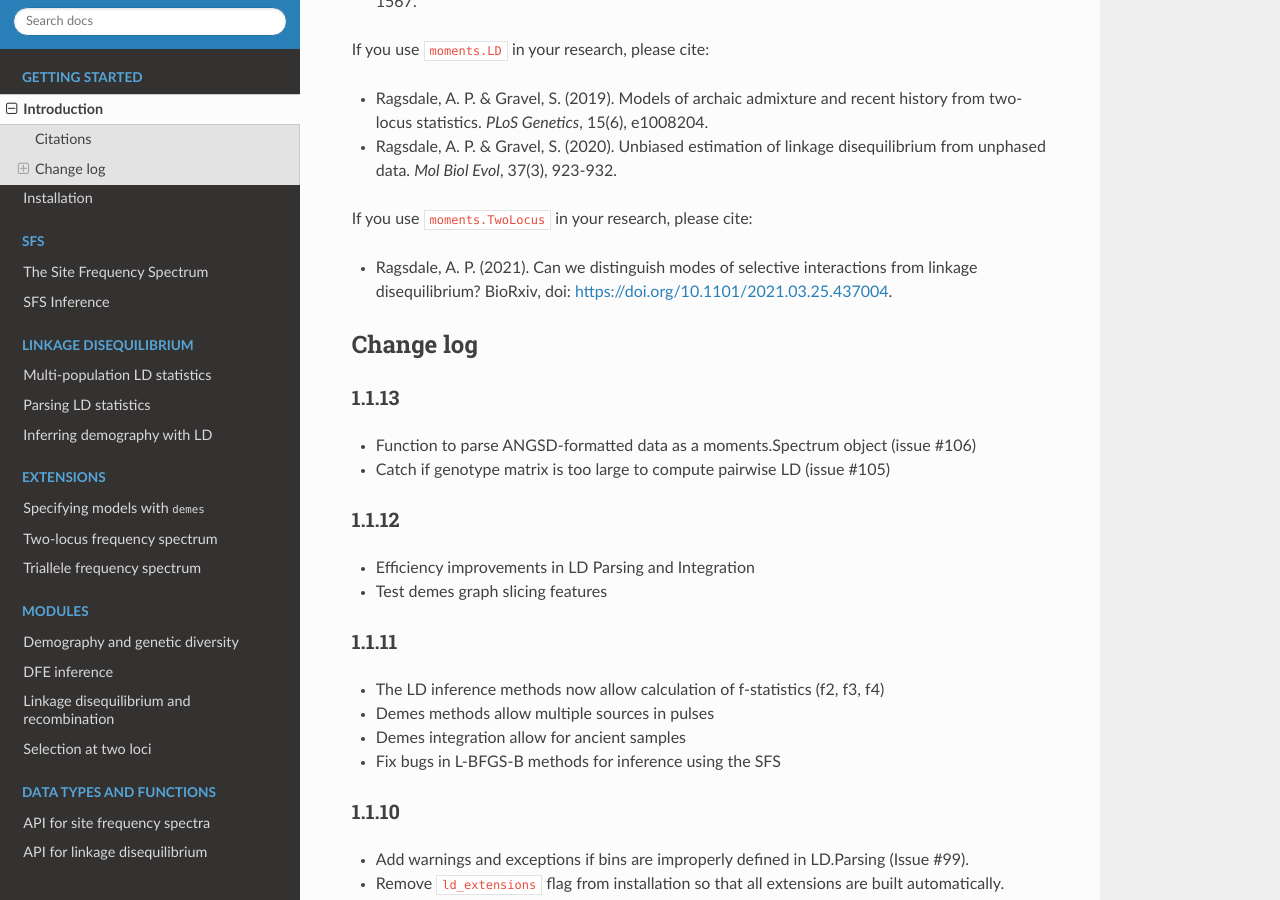
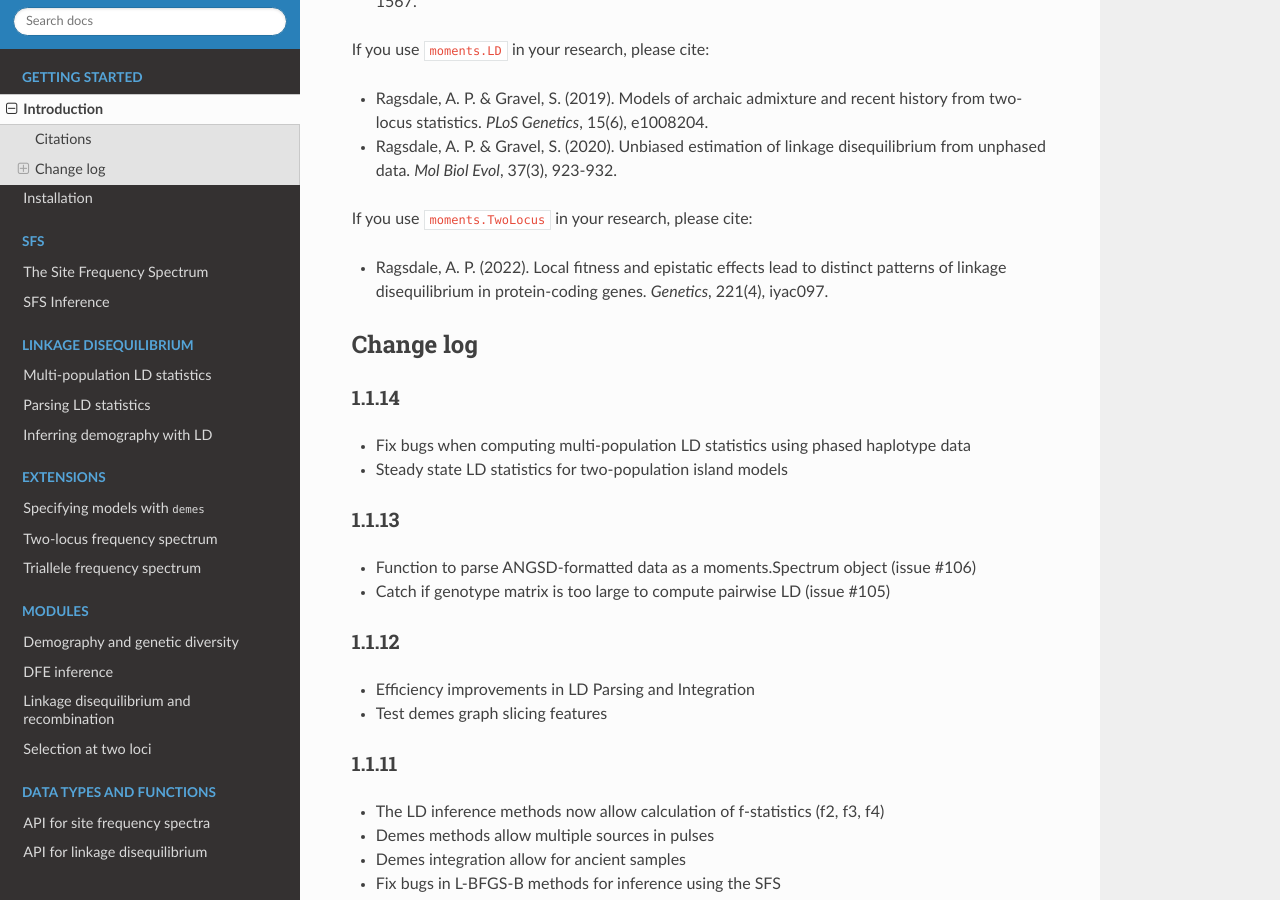
Before and after one commit to MomentsLD/moments, a Sphinx documentation site: the page built from docs/introduction.rst, in a window 1280 px wide and 900 px high, scrolled down 910 px. Built offline with Sphinx 7.4.7 and the Read the Docs theme 2.0.0, drawn with Linux system fonts in a browser that asks for light colours.

```diff
--- a/docs/introduction.rst
+++ b/docs/introduction.rst
@@ -37,29 +37,36 @@ Citations
 
 If you use ``moments`` in your research, please cite:
 
-- Jouganous, J., Long, W., Ragsdale, A. P., & Gravel, S. (2017). Inferring the joint
-  demographic history of multiple populations: beyond the diffusion approximation.
-  *Genetics*, 206(3), 1549-1567.
+- Jouganous, J., Long, W., Ragsdale, A. P., & Gravel, S. (2017). Inferring the
+  joint demographic history of multiple populations: beyond the diffusion
+  approximation. *Genetics*, 206(3), 1549-1567.
 
 If you use ``moments.LD`` in your research, please cite:
 
-- Ragsdale, A. P. & Gravel, S. (2019). Models of archaic admixture and recent history
-  from two-locus statistics. *PLoS Genetics*, 15(6), e1008204.
+- Ragsdale, A. P. & Gravel, S. (2019). Models of archaic admixture and recent
+  history from two-locus statistics. *PLoS Genetics*, 15(6), e1008204.
 
-- Ragsdale, A. P. & Gravel, S. (2020). Unbiased estimation of linkage disequilibrium
-  from unphased data. *Mol Biol Evol*, 37(3), 923-932.
+- Ragsdale, A. P. & Gravel, S. (2020). Unbiased estimation of linkage
+  disequilibrium from unphased data. *Mol Biol Evol*, 37(3), 923-932.
 
 
 If you use ``moments.TwoLocus`` in your research, please cite:
 
-- Ragsdale, A. P. (2021). Can we distinguish modes of selective interactions
-  from linkage disequilibrium? BioRxiv, doi:
-  `https://doi.org/10.1101/2021.03.25.437004 <https://doi.org/10.1101/2021.03.25.437004>`_.
+- Ragsdale, A. P. (2022). Local fitness and epistatic effects lead to distinct
+  patterns of linkage disequilibrium in protein-coding genes. *Genetics*,
+  221(4), iyac097.
 
 
 **********
 Change log
 **********
+
+1.1.14
+======
+
+- Fix bugs when computing multi-population LD statistics using phased haplotype
+  data
+- Steady state LD statistics for two-population island models
 
 1.1.13
 ======
--- a/moments/_version.py
+++ b/moments/_version.py
@@ -1,4 +1,4 @@
 """Version information."""
 
 # The following line *must* be the last in the module, exactly as formatted:
-__version__ = "1.1.13"
+__version__ = "1.1.14"
```
